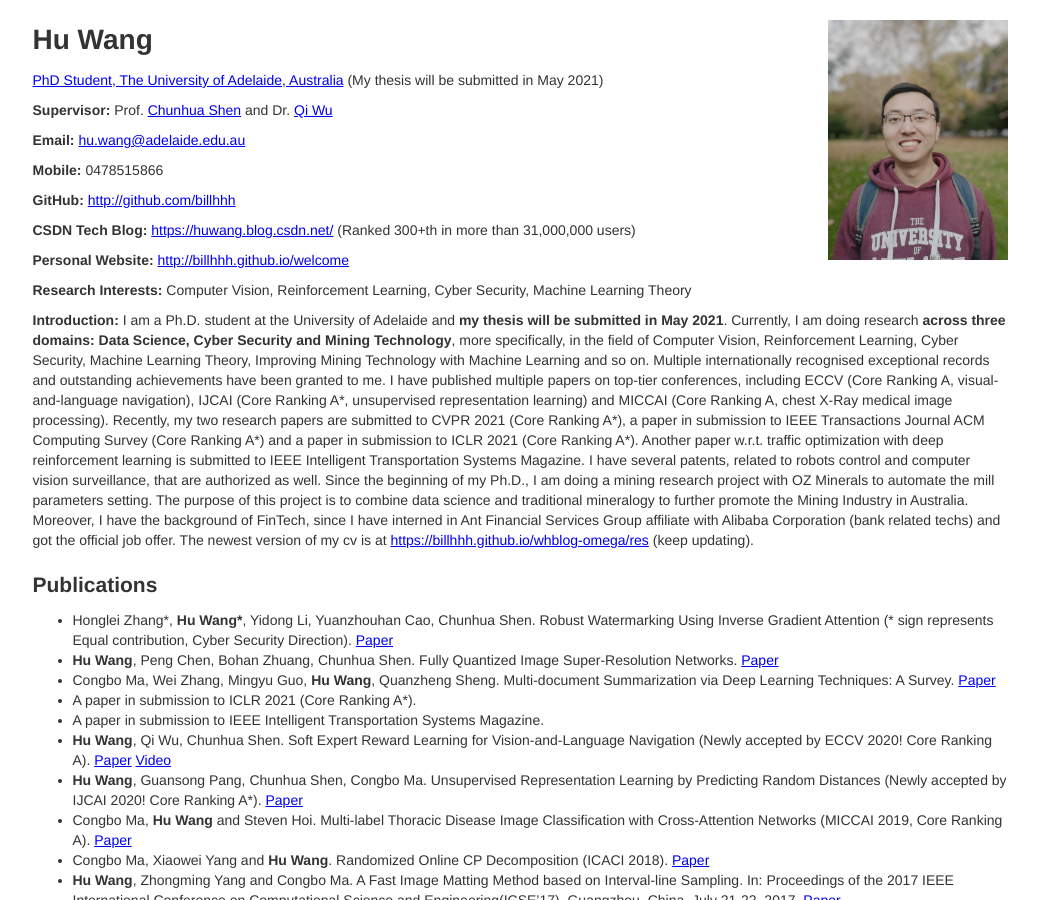
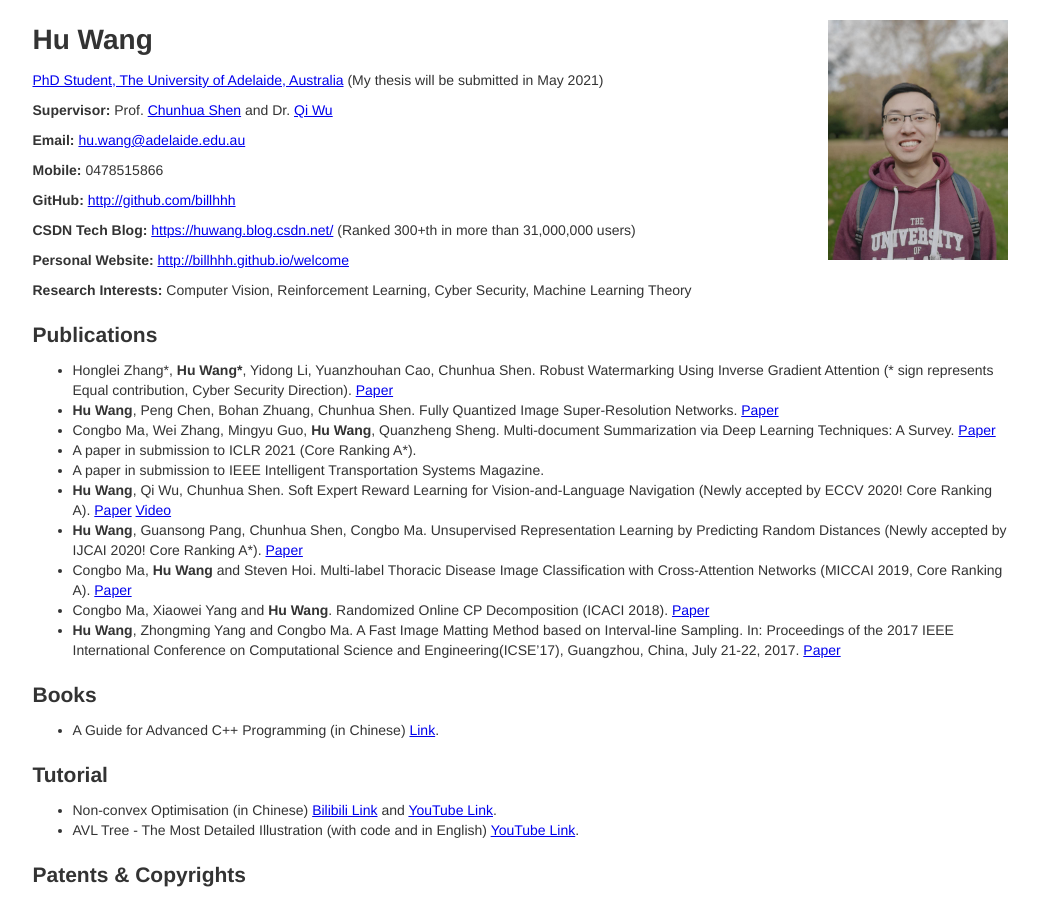
Before and after one commit to billhhh/whblog-omega, a Jekyll site: the page res/index.html, which Jekyll copies as it is, in a window 1280 px wide and 900 px high. Shown: the whole window, without its empty margins (120-1159 px from the left). Built offline with Jekyll 4.4.1, drawn with Linux system fonts in a browser that asks for light colours.

Commit message:
Update index.html

```diff
--- a/res/index.html
+++ b/res/index.html
@@ -40,19 +40,6 @@
       <p>
         <strong>Research Interests:</strong>
         Computer Vision, Reinforcement Learning, Cyber Security, Machine Learning Theory
-      </p>
-      <p>
-        <strong>Introduction:</strong>
-        I am a Ph.D. student at the University of Adelaide and <strong>my thesis will be submitted in May 2021</strong>.
-	Currently, I am doing research <strong>across three domains: Data Science, Cyber Security and Mining Technology</strong>, more specifically, in the field of Computer Vision, Reinforcement Learning, Cyber Security, Machine Learning Theory, Improving Mining Technology with Machine Learning and so on.
-	Multiple internationally recognised exceptional records and outstanding achievements have been granted to me.
-	I have published multiple papers on top-tier conferences, including ECCV (Core Ranking A, visual-and-language navigation), IJCAI (Core Ranking A*, unsupervised representation learning) and MICCAI (Core Ranking A, chest X-Ray medical image processing).
-	Recently, my two research papers are submitted to CVPR 2021 (Core Ranking A*), a paper in submission to IEEE Transactions Journal ACM Computing Survey (Core Ranking A*) and a paper in submission to ICLR 2021 (Core Ranking A*).
-	Another paper w.r.t. traffic optimization with deep reinforcement learning is submitted to IEEE Intelligent Transportation Systems Magazine.
-	I have several patents, related to robots control and computer vision surveillance, that are authorized as well.
-	Since the beginning of my Ph.D., I am doing a mining research project with OZ Minerals to automate the mill parameters setting. The purpose of this project is to combine data science and traditional mineralogy to further promote the Mining Industry in Australia.
-	Moreover, I have the background of FinTech, since I have interned in Ant Financial Services Group affiliate with Alibaba Corporation (bank related techs) and got the official job offer.
-	The newest version of my cv is at <a href="https://billhhh.github.io/whblog-omega/res">https://billhhh.github.io/whblog-omega/res</a> (keep updating).
       </p>
 
 
```
